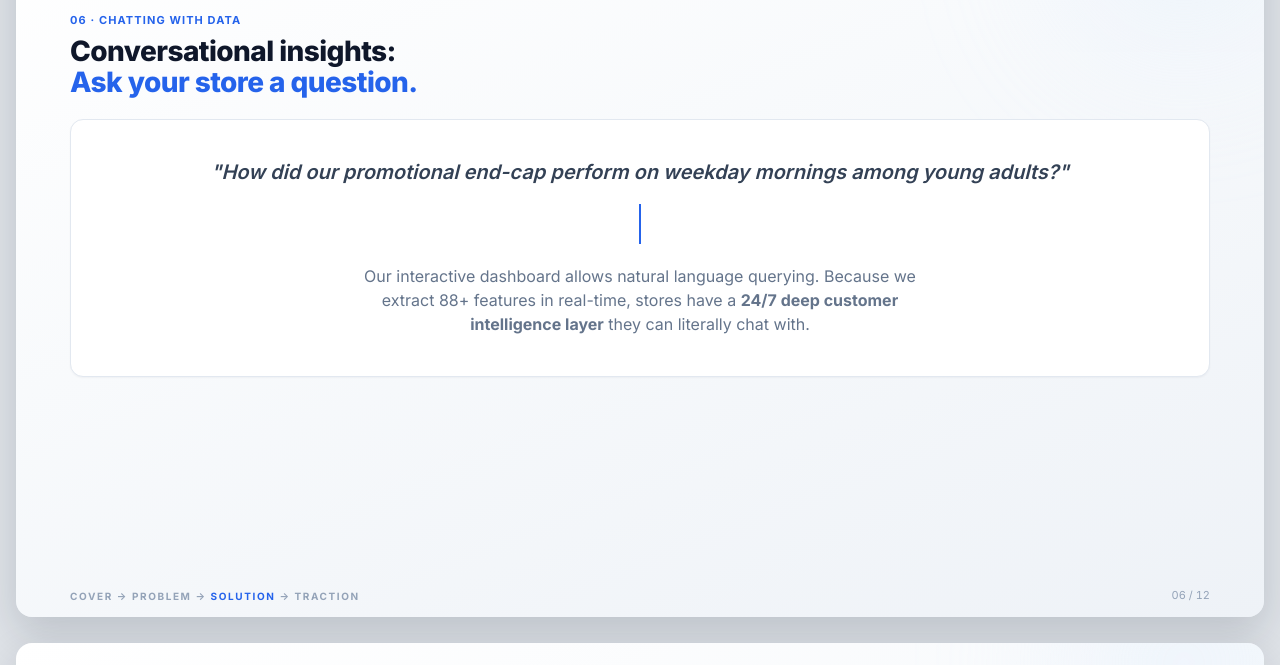
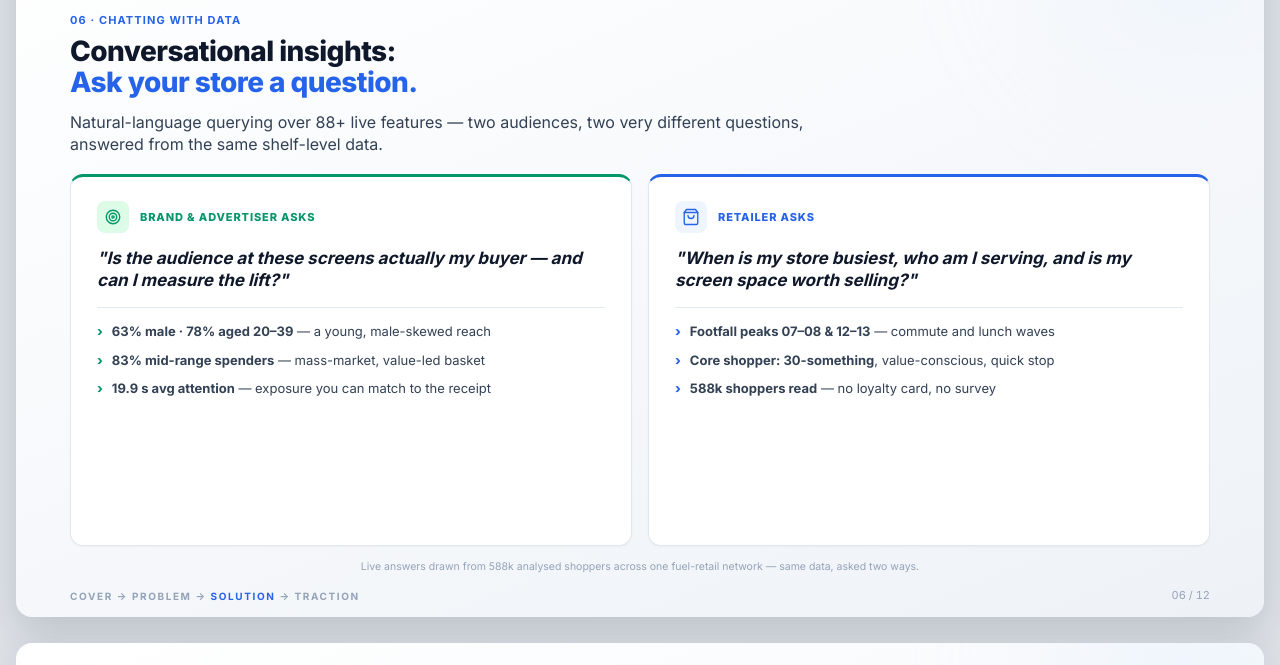
Before and after one commit to Minds-Models/mm-business, a plain HTML site: page decks/marek-sacha-intro-deck-final.html in a window 1280 px wide. Shown: the part 3759-4424 px from the top of the page. Drawn offline with Linux system fonts and the light colour scheme.

Commit message:
Enhance conversational insights section with natural-language querying examples. Introduce distinct cards for Brand & Advertiser and Retailer queries, detailing audience metrics and engagement insights. Add a note summarizing data source and analysis context.

```diff
--- a/decks/marek-sacha-intro-deck-final.html
+++ b/decks/marek-sacha-intro-deck-final.html
@@ -448,15 +448,42 @@ svg.i{width:16px; height:16px; flex:none; stroke:currentColor; fill:none; stroke
   <p class="label">06 · Chatting with Data</p>
   <h2>Conversational insights: <br><span class="accent">Ask your store a question.</span></h2>
 
-  <div class="card mt18" style="padding: 40px; text-align: center;">
-    <div style="font-size: 20px; font-weight: 600; color: var(--ink-2); margin-bottom: 20px; font-style: italic;">
-      "How did our promotional end-cap perform on weekday mornings among young adults?"
+  <p class="lead mt10" style="max-width:78ch">Natural-language querying over 88+ live features — two audiences, two very different questions, answered from the same shelf-level data.</p>
+
+  <div class="grid2 mt18" style="flex:1; align-items:stretch;">
+
+    <!-- A. Brand -->
+    <div class="card" style="padding:24px 26px; display:flex; flex-direction:column; border-top:3px solid var(--pos);">
+      <div style="display:flex; align-items:center; gap:11px; margin-bottom:14px;">
+        <div class="itile" style="background:#dcfce7; color:var(--pos);"><svg class="i" viewBox="0 0 24 24"><circle cx="12" cy="12" r="9"/><circle cx="12" cy="12" r="5"/><circle cx="12" cy="12" r="1.5"/></svg></div>
+        <div style="font-size:11px; font-weight:800; text-transform:uppercase; letter-spacing:.08em; color:var(--pos);">Brand &amp; Advertiser asks</div>
+      </div>
+      <div style="font-size:17px; font-weight:650; color:var(--ink); font-style:italic; line-height:1.35; margin-bottom:15px;">"Is the audience at these screens actually my buyer — and can I measure the lift?"</div>
+      <div style="height:1px; background:var(--line); margin-bottom:14px;"></div>
+      <div style="display:flex; flex-direction:column; gap:10px;">
+        <div style="display:flex; gap:9px; font-size:13px; color:var(--ink-2); line-height:1.42;"><span style="color:var(--pos); font-weight:800;">›</span><span><b>63% male · 78% aged 20–39</b> — a young, male-skewed reach</span></div>
+        <div style="display:flex; gap:9px; font-size:13px; color:var(--ink-2); line-height:1.42;"><span style="color:var(--pos); font-weight:800;">›</span><span><b>83% mid-range spenders</b> — mass-market, value-led basket</span></div>
+        <div style="display:flex; gap:9px; font-size:13px; color:var(--ink-2); line-height:1.42;"><span style="color:var(--pos); font-weight:800;">›</span><span><b>19.9 s avg attention</b> — exposure you can match to the receipt</span></div>
+      </div>
     </div>
-    <div style="width: 2px; height: 40px; background: var(--blue); margin: 0 auto 20px;"></div>
-    <div style="font-size: 16px; color: var(--muted); line-height: 1.5; max-width: 600px; margin: 0 auto;">
-      Our interactive dashboard allows natural language querying. Because we extract 88+ features in real-time, stores have a <b>24/7 deep customer intelligence layer</b> they can literally chat with.
+
+    <!-- B. Retailer -->
+    <div class="card" style="padding:24px 26px; display:flex; flex-direction:column; border-top:3px solid var(--blue);">
+      <div style="display:flex; align-items:center; gap:11px; margin-bottom:14px;">
+        <div class="itile" style="background:var(--blue-soft); color:var(--blue);"><svg class="i" viewBox="0 0 24 24"><path d="M6 2L3 6v14a2 2 0 0 0 2 2h14a2 2 0 0 0 2-2V6l-3-4z"/><line x1="3" y1="6" x2="21" y2="6"/><path d="M16 10a4 4 0 0 1-8 0"/></svg></div>
+        <div style="font-size:11px; font-weight:800; text-transform:uppercase; letter-spacing:.08em; color:var(--blue);">Retailer asks</div>
+      </div>
+      <div style="font-size:17px; font-weight:650; color:var(--ink); font-style:italic; line-height:1.35; margin-bottom:15px;">"When is my store busiest, who am I serving, and is my screen space worth selling?"</div>
+      <div style="height:1px; background:var(--line); margin-bottom:14px;"></div>
+      <div style="display:flex; flex-direction:column; gap:10px;">
+        <div style="display:flex; gap:9px; font-size:13px; color:var(--ink-2); line-height:1.42;"><span style="color:var(--blue); font-weight:800;">›</span><span><b>Footfall peaks 07–08 &amp; 12–13</b> — commute and lunch waves</span></div>
+        <div style="display:flex; gap:9px; font-size:13px; color:var(--ink-2); line-height:1.42;"><span style="color:var(--blue); font-weight:800;">›</span><span><b>Core shopper: 30-something</b>, value-conscious, quick stop</span></div>
+        <div style="display:flex; gap:9px; font-size:13px; color:var(--ink-2); line-height:1.42;"><span style="color:var(--blue); font-weight:800;">›</span><span><b>588k shoppers read</b> — no loyalty card, no survey</span></div>
+      </div>
     </div>
+
   </div>
+  <div class="note" style="text-align:center; margin-top:14px;">Live answers drawn from 588k analysed shoppers across one fuel-retail network — same data, asked two ways.</div>
 
   <div class="flow">COVER → PROBLEM → <b>SOLUTION</b> → TRACTION</div><div class="pageno">06 / 12</div>
 </section>
```
